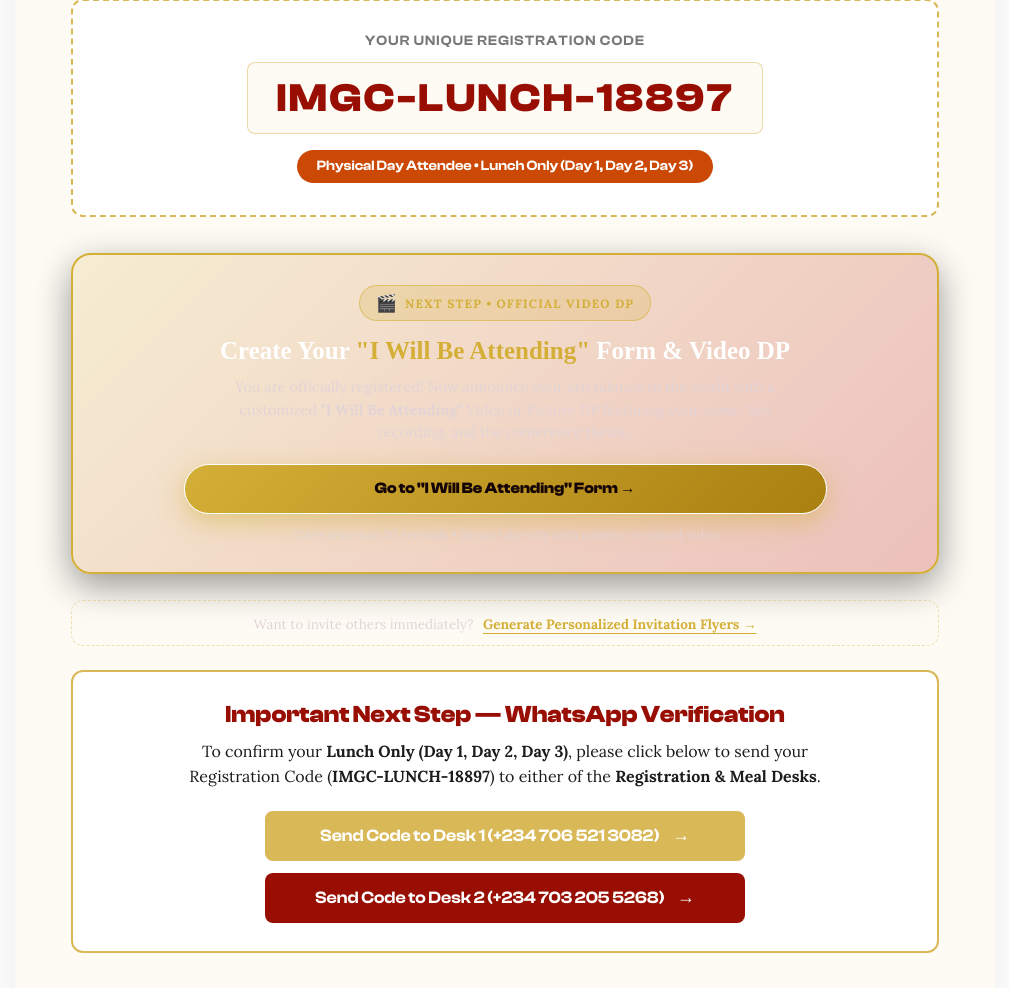
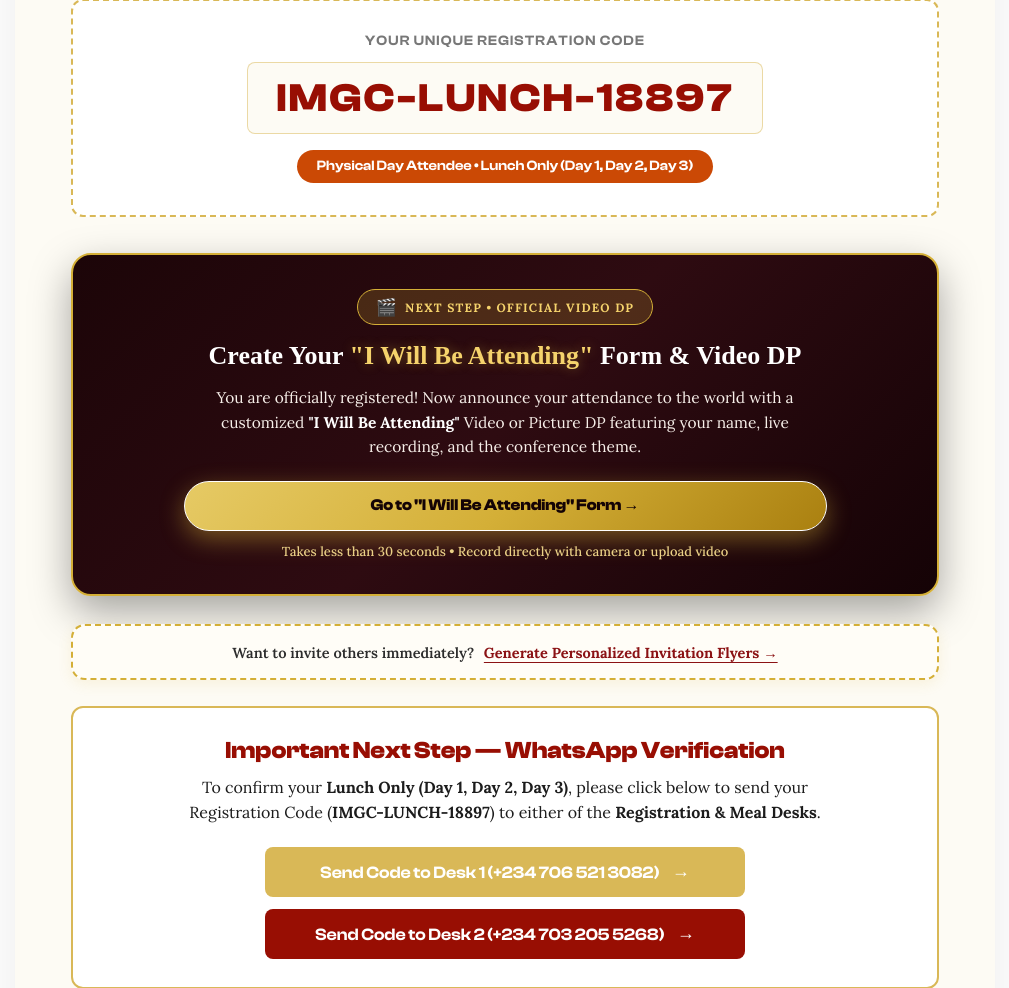
Before and after one commit to sitanet/TCGC_CHURCH_WEB, a Django app: a page that uses templates/registration_confirmation.html in a window 1280 px wide. Shown: the part 697-1685 px from the top of the page, without its empty margins (135-1144 px from the left). Run offline with Django 5.2, Linux system fonts and the light colour scheme; data comes from the database, SQL or seed files in the repository.

Commit message:
fix(imgc): make I Will Be Attending callout card high contrast and readable

```diff
--- a/templates/registration_confirmation.html
+++ b/templates/registration_confirmation.html
@@ -77,31 +77,31 @@
         </div>
 
         <!-- Primary Next Step: "I Will Be Attending" Form & Video DP Card -->
-        <div class="tcgc-attending-callout-card" style="background: linear-gradient(135deg, rgba(212, 175, 55, 0.18) 0%, rgba(188, 17, 19, 0.25) 100%); border: 2px solid #D4AF37; border-radius: 20px; padding: 30px 22px; margin: 26px 0; text-align: center; box-shadow: 0 12px 36px rgba(0, 0, 0, 0.4);">
-            <div style="display: inline-flex; align-items: center; gap: 8px; background: rgba(212, 175, 55, 0.22); border: 1px solid rgba(212, 175, 55, 0.55); padding: 6px 16px; border-radius: 999px; margin-bottom: 14px;">
+        <div class="tcgc-attending-callout-card" style="background: linear-gradient(135deg, #1C0508 0%, #2E0B11 50%, #150306 100%); border: 2px solid #D4AF37; border-radius: 20px; padding: 34px 24px; margin: 28px 0; text-align: center; box-shadow: 0 16px 40px rgba(0, 0, 0, 0.35);">
+            <div style="display: inline-flex; align-items: center; gap: 8px; background: rgba(212, 175, 55, 0.2); border: 1.5px solid #D4AF37; padding: 6px 18px; border-radius: 999px; margin-bottom: 14px;">
                 <span style="font-size: 17px;">🎬</span>
-                <span style="font-size: 12px; font-weight: 700; letter-spacing: 1.2px; color: #D4AF37; text-transform: uppercase;">Next Step &bull; Official Video DP</span>
+                <span style="font-size: 12px; font-weight: 700; letter-spacing: 1.2px; color: #F5D36C; text-transform: uppercase;">Next Step &bull; Official Video DP</span>
             </div>
-            <h3 style="font-family: 'Cinzel', serif; font-size: 25px; color: #FFF; margin: 0 0 10px; font-weight: 700; line-height: 1.25;">
-                Create Your <span style="color: #D4AF37;">"I Will Be Attending"</span> Form &amp; Video DP
+            <h3 style="font-family: 'Cinzel', serif; font-size: 26px; color: #FFFFFF; margin: 0 0 12px; font-weight: 700; line-height: 1.3;">
+                Create Your <span style="color: #F5D36C; text-shadow: 0 0 12px rgba(212, 175, 55, 0.4);">"I Will Be Attending"</span> Form &amp; Video DP
             </h3>
-            <p style="color: #E2D3D6; font-size: 14.5px; max-width: 560px; margin: 0 auto 20px; line-height: 1.55;">
-                You are officially registered! Now announce your attendance to the world with a customized <strong>"I Will Be Attending"</strong> Video or Picture DP featuring your name, live recording, and the conference theme.
+            <p style="color: #F7EFE9; font-size: 15.5px; max-width: 580px; margin: 0 auto 22px; line-height: 1.6; font-weight: 400;">
+                You are officially registered! Now announce your attendance to the world with a customized <strong style="color: #FFFFFF;">"I Will Be Attending"</strong> Video or Picture DP featuring your name, live recording, and the conference theme.
             </p>
             <div style="display: flex; flex-direction: column; align-items: center; gap: 12px;">
-                <a href="{% url 'attending_dp' %}?name={{ reg.first_name|urlencode }}+{{ reg.surname|urlencode }}&phone={{ reg.phone_number|urlencode }}" class="tcgc-btn-complete-reg" style="display: inline-flex; align-items: center; justify-content: center; gap: 12px; background: linear-gradient(135deg, #D4AF37 0%, #AA8010 100%); border: 1.5px solid #FFF; box-shadow: 0 8px 26px rgba(212, 175, 55, 0.5); padding: 15px 36px; text-decoration: none; border-radius: 999px; color: #140305; font-weight: 700; font-size: 15.5px; transition: transform 0.2s ease;">
+                <a href="{% url 'attending_dp' %}?name={{ reg.first_name|urlencode }}+{{ reg.surname|urlencode }}&phone={{ reg.phone_number|urlencode }}" class="tcgc-btn-complete-reg" style="display: inline-flex; align-items: center; justify-content: center; gap: 12px; background: linear-gradient(135deg, #E6CA65 0%, #D4AF37 50%, #AA8010 100%); border: 1.5px solid #FFF; box-shadow: 0 8px 24px rgba(212, 175, 55, 0.45); padding: 15px 36px; text-decoration: none; border-radius: 999px; color: #140305; font-weight: 800; font-size: 16px; transition: transform 0.2s ease;">
                     <span>Go to "I Will Be Attending" Form &rarr;</span>
                 </a>
-                <span style="font-size: 12.5px; color: rgba(226, 211, 214, 0.85);">
+                <span style="font-size: 13px; color: #EAD086; font-weight: 500;">
                     Takes less than 30 seconds &bull; Record directly with camera or upload video
                 </span>
             </div>
         </div>
 
         <!-- Follow-up: Personalized Invitation -->
-        <div style="text-align: center; margin: 0 0 24px; padding: 12px 16px; background: rgba(255, 255, 255, 0.03); border: 1px dashed rgba(212, 175, 55, 0.35); border-radius: 12px;">
-            <span style="color: #E2D3D6; font-size: 13.5px;">Want to invite others immediately? </span>
-            <a href="{% url 'imgc_invite' %}?from={{ reg.first_name|urlencode }}+{{ reg.surname|urlencode }}&phone={{ reg.phone_number|urlencode }}" style="color: #D4AF37; font-size: 13.5px; font-weight: 700; text-decoration: underline; text-underline-offset: 4px; margin-left: 6px;">
+        <div style="text-align: center; margin: 0 0 26px; padding: 16px 20px; background: #FFFDF7; border: 2px dashed #D4AF37; border-radius: 14px; box-shadow: 0 4px 14px rgba(212, 175, 55, 0.12);">
+            <span style="color: #2C2C2C; font-size: 14.5px; font-weight: 600;">Want to invite others immediately? </span>
+            <a href="{% url 'imgc_invite' %}?from={{ reg.first_name|urlencode }}+{{ reg.surname|urlencode }}&phone={{ reg.phone_number|urlencode }}" style="color: #8B1214; font-size: 14.5px; font-weight: 800; text-decoration: underline; text-underline-offset: 4px; margin-left: 6px;">
                 Generate Personalized Invitation Flyers &rarr;
             </a>
         </div>
```
